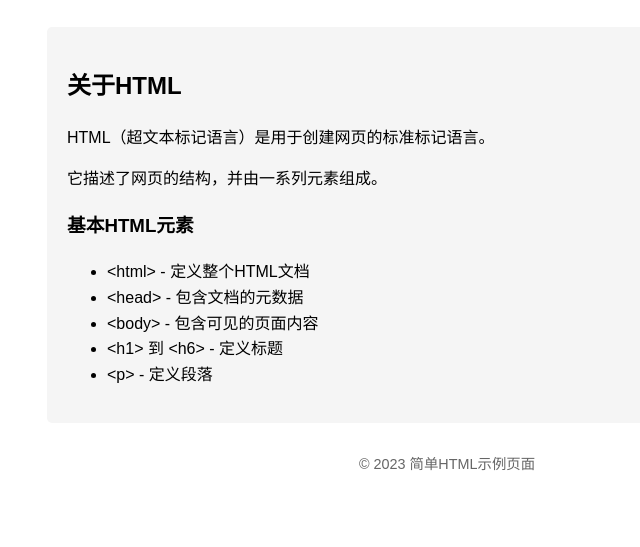
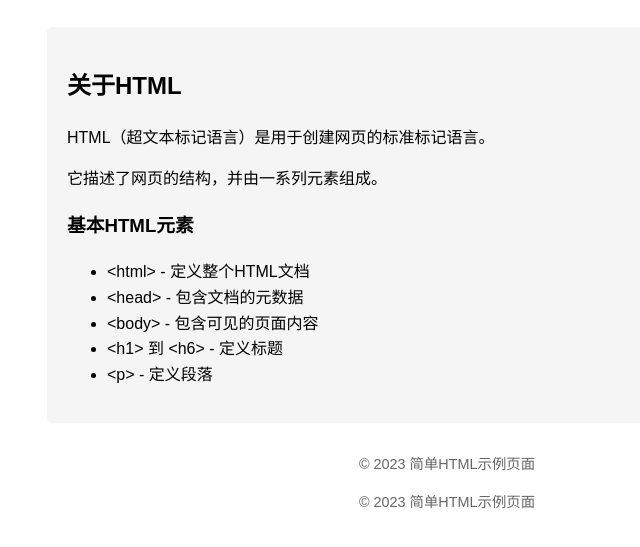
Before and after one commit to yezi-chaozhou/GitDemo, a plain HTML site: page index.html in a window 1280 px wide. Shown: the part 143-690 px from the top of the page, without its empty margins (193-833 px from the left). Drawn offline with Linux system fonts and the light colour scheme.

Commit message:
branch chaozhou file repair

```diff
--- a/index.html
+++ b/index.html
@@ -53,6 +53,7 @@
 
     <footer>
         <p>&copy; 2023 简单HTML示例页面</p>
+        <p>&copy; 2023 简单HTML示例页面</p>
     </footer>
 </body>
 </html>
```
